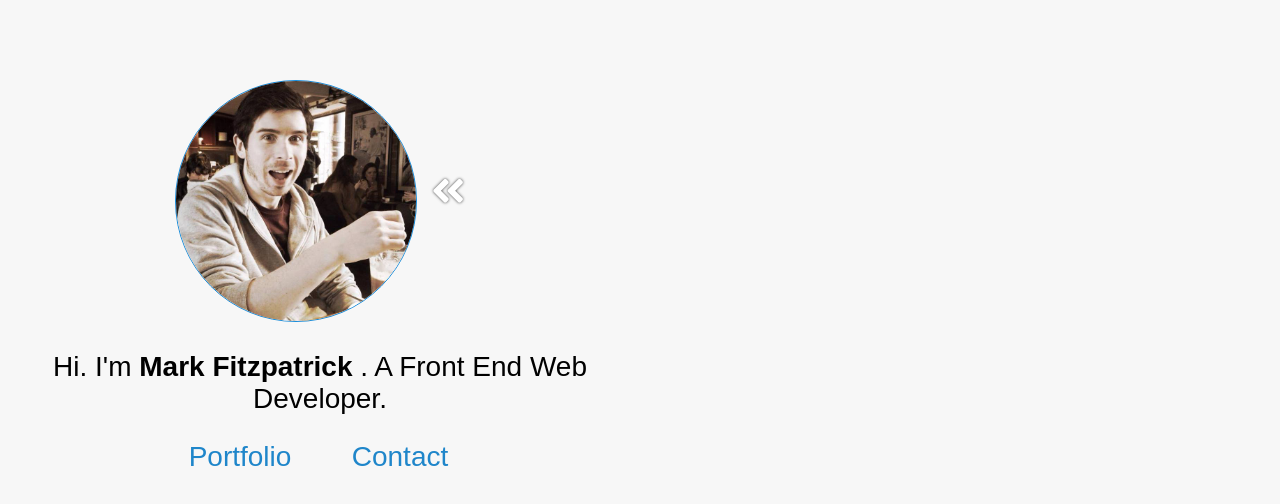
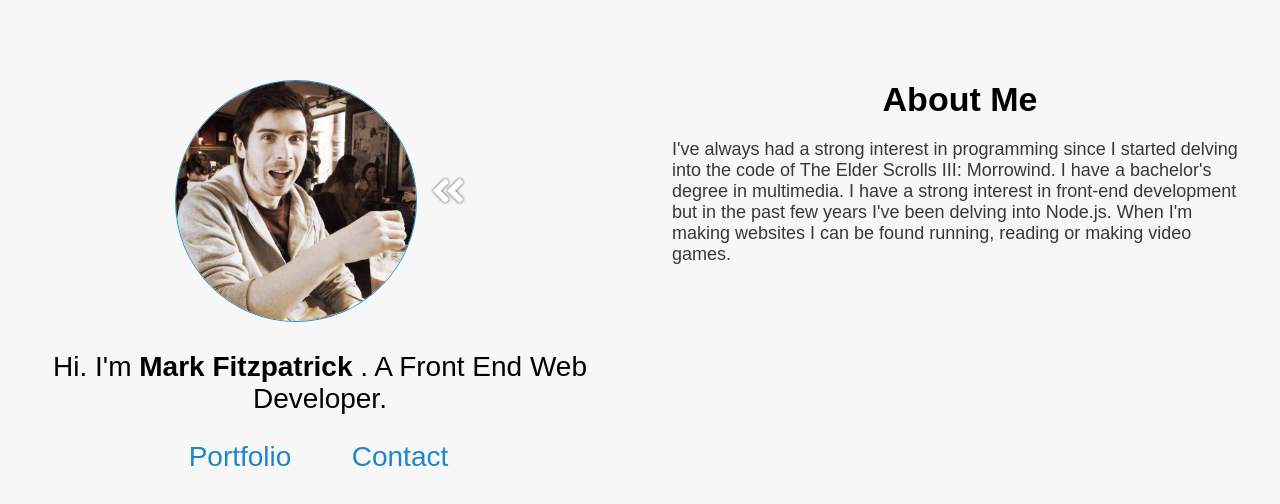
Before and after one commit to Havolt/portfolio-site, a website: page views/index.html in a window 1280 px wide. Both pictures are taken after a click on the element 768 px from the left and 191 px from the top of the page. Drawn offline with Linux system fonts and the light colour scheme; files whose address does not match are found by name.

Commit message:
set up about section paragraph and title

```diff
--- a/public/scripts/indexMain.js
+++ b/public/scripts/indexMain.js
@@ -23,7 +23,12 @@ const vueApp = new Vue({
         introCardHalf: false,
         introCardFull: true,
         rightArrowHide: false,
-        leftArrowHide: true
+        leftArrowHide: true,
+        //Bio Section
+        bioVisible: false,
+        aboutTitle: 'About Me',
+        aboutPara: 'I\'ve always had a strong interest in programming since I started delving into the code of The Elder Scrolls III: Morrowind. I have a bachelor\'s degree in multimedia. I have a strong interest in front-end development but in the past few years I\'ve been delving into Node.js. When I\'m making websites I can be found running, reading or making video games.'
+
     },
     methods: {
          intTxtAnimate: function(v) {
@@ -44,9 +49,12 @@ const vueApp = new Vue({
             if(!this.rightArrowHide){
                 this.introCardHalf = true;
                 this.introCardFull = false;
+                setTimeout(() => {this.bioVisible = true}, 800);
+                ;
             } else {
                 this.introCardHalf = false;
                 this.introCardFull = true;
+                this.bioVisible = false;
             }
             this.rightArrowHide = !this.rightArrowHide
             this.leftArrowHide= !this.leftArrowHide
--- a/public/styles/indexMain.css
+++ b/public/styles/indexMain.css
@@ -1,3 +1,4 @@
+/* Body and all stylings */
 * {
     padding: 0;
     margin: 0;
@@ -7,6 +8,8 @@ body {
     background: #f7f7f7;
     font-family: Arial, Helvetica, sans-serif;
 }
+
+/* Intro section */
 
 .introSec {
     display: inline-flex;
@@ -41,24 +44,12 @@ body {
     vertical-align: top;
 }
 
-
 .introArrow {
     font-size: 38px;
     color: rgb(255, 255, 255);
     text-shadow: 0px 0px 3px rgb(53, 53, 53);
 }
 
-@keyframes intArrowBounce {
-    from {padding-left: 0}
-    to {margin-left: 3px;
-        margin-right: -3px;}
-}
-
-.introArrow:hover {
-    animation: intArrowBounce 0.8s infinite;
-    cursor: pointer;
-    color: rgb(231, 231, 231);
-}
 
 .introImg {
     display: inline-block;
@@ -70,18 +61,6 @@ body {
 .introLinksCon {
     margin-top:26px;
     opacity: 0;
-}
-
-@keyframes makeLinksVisible {
-    from{margin-top: -10px;
-        opacity: 0}
-    to{opacity: 1;
-        margin-top: 26px;}
-}
-
-.linksVisible {
-    animation: makeLinksVisible 1s forwards;
-    opacity: 1;
 }
 
 .introLinks {
@@ -106,7 +85,52 @@ body {
     cursor: pointer;
 }
 
+/* Bio section */
+
+.introBio {
+    width: 50%;
+}
+
+.aboutMeTitle {
+    margin-top: 10vh;
+    font-size: 34px;
+    font-weight: bold;
+    text-align:center;
+    width: 100%;
+}
+
+.aboutMePara {
+    width: 90%;
+    margin: 20px auto;
+    font-size: 18px;
+    color: rgb(56, 56, 56);
+}
+
 /* Animations section */
+
+@keyframes intArrowBounce {
+    from {padding-left: 0}
+    to {margin-left: 3px;
+        margin-right: -3px;}
+}
+
+.introArrow:hover {
+    animation: intArrowBounce 0.8s infinite;
+    cursor: pointer;
+    color: rgb(231, 231, 231);
+}
+
+@keyframes makeLinksVisible {
+    from{margin-top: -10px;
+        opacity: 0}
+    to{opacity: 1;
+        margin-top: 26px;}
+}
+
+.linksVisible {
+    animation: makeLinksVisible 1s forwards;
+    opacity: 1;
+}
 
 @keyframes halfIntroAn {
     from{width: 100%}
@@ -124,6 +148,17 @@ body {
     animation: fullIntroAn 1s forwards;
 }
 
+/* Bio Animations */
+
+@keyframes bioVisAn {
+    from{margin-top: -100%}
+    to{margin-top: 0}
+}
+
+.bioVisible {
+    animation: bioVisAn 0.5s forwards;
+}
+
 .displayNone {
     display: none;
 }
--- a/views/index.html
+++ b/views/index.html
@@ -18,7 +18,7 @@
     <!--Entire site container-->
     <div class="introSec">
         <!--Extra container for site-->
-        <div v-bind:class="{introCardHalf: introCardHalf, introCardFull: introCardFull}" class="introCard">
+        <div v-bind:class="{introCardHalf, introCardFull}" class="introCard">
             <!--Container for profile img section-->
             <div class="introImgCon ">
                 <img class="introImg" src="imgs/prof.jpg" alt="">
@@ -37,7 +37,10 @@
             </div>
         </div>
         <!--Container for bio section-->
-        <div class="introBio displayNone"></div>
+        <div v-bind:class="{bioVisible, displayNone: !bioVisible}" class="introBio">
+            <div class="aboutMeTitle">{{aboutTitle}}</div>
+            <div class="aboutMePara">{{aboutPara}}</div>
+        </div>
     </div>
 </div>
 
```
